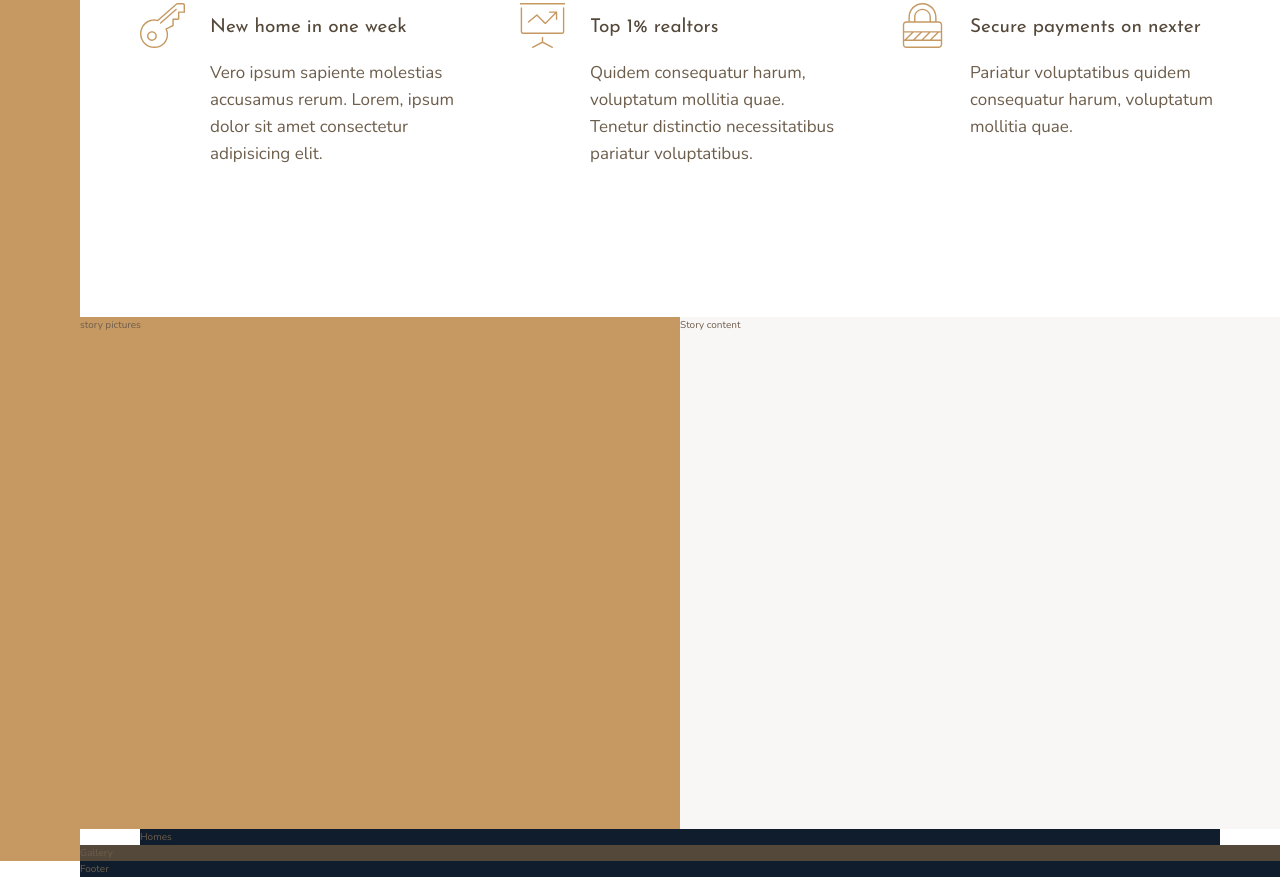
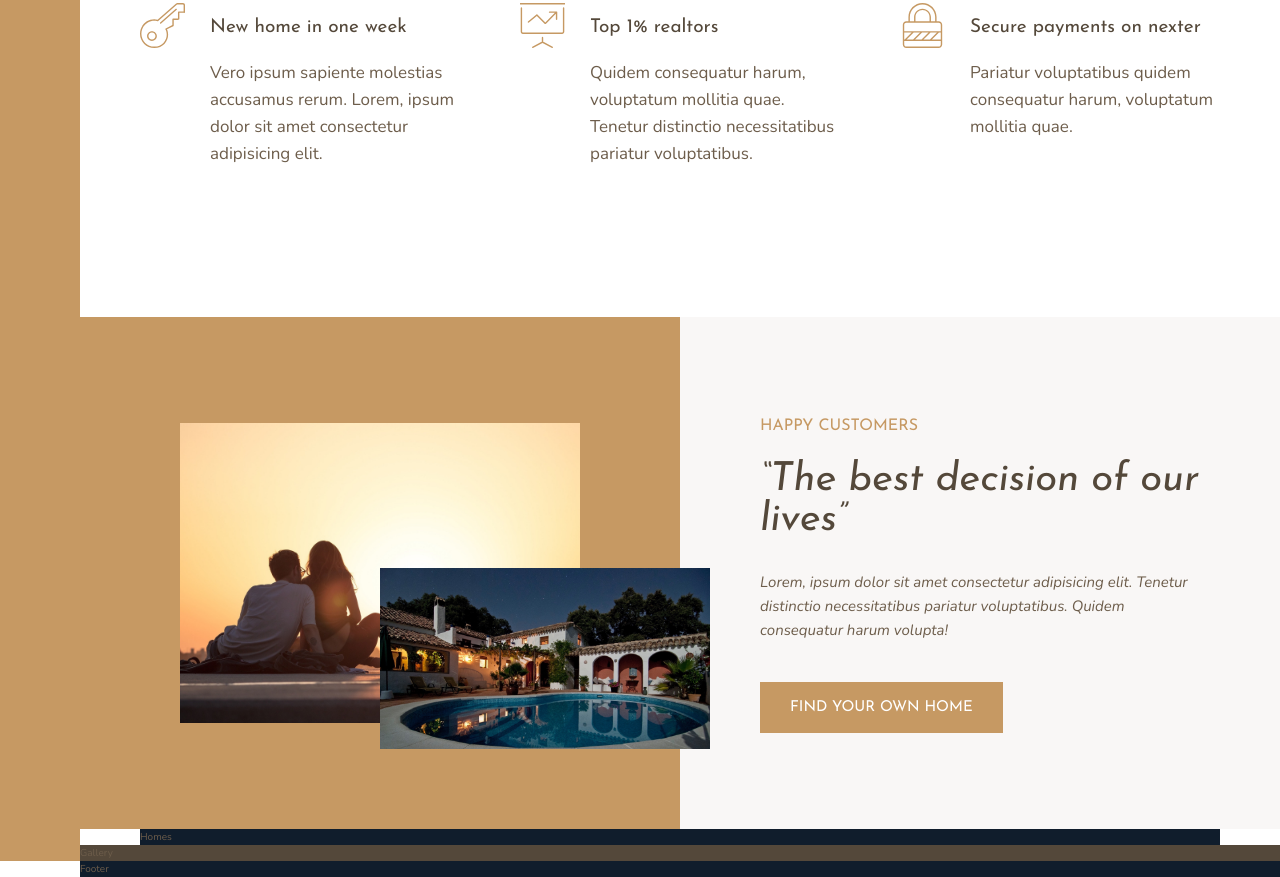
Before and after one commit to Nath-A/advanced-CSS, a website: page 03_Nexter/index.html in a window 1280 px wide. Shown: the part 991-1868 px from the top of the page. Drawn offline with nearby package versions, Linux system fonts and the light colour scheme.

Commit message:
nexter : story section done

```diff
--- a/03_Nexter/index.html
+++ b/03_Nexter/index.html
@@ -70,8 +70,17 @@
         </div>
 
     </section>
-    <div class="story__pictures">story pictures</div>
-    <div class="story__content">Story content</div>
+    <div class="story__pictures">
+        <img src="img/story-1.jpeg" alt="Couple with new house" class="story__img--1">
+        <img src="img/story-2.jpeg" alt="New house" class="story__img--2">
+    </div>
+    <div class="story__content">
+        <h3 class="heading-3 mb-sm">Happy Customers</h3>
+        <h2 class="heading-2 heading-2--dark mb-md">&ldquo;The best decision of our lives&rdquo;</h3>
+            <p class="story__text">Lorem, ipsum dolor sit amet consectetur adipisicing elit. Tenetur distinctio
+                necessitatibus pariatur voluptatibus. Quidem consequatur harum volupta!</p>
+            <button class="btn">Find your own home</button>
+    </div>
     <section class="homes">Homes</section>
     <section class="gallery">Gallery</section>
     <footer class="footer">Footer</footer>
--- a/03_Nexter/sass/_story.scss
+++ b/03_Nexter/sass/_story.scss
@@ -5,13 +5,61 @@
         background-color: $color-primary;
         grid-row: 3/4;
         grid-column: full-start/span 5;
+
+        display: grid;
+        grid-template-columns: repeat(6, 1fr);
+        grid-template-rows: repeat(6, 1fr);
+        align-items: center;
+
+        background-image: linear-gradient ((rgba($color-primary, .5)), (rgba($color-primary, .5))), url(../img/back.jpg);
+        background-size: cover;
+
     }
+
+    &__img
+    {
+
+        &--1
+        {
+            width: 100%;
+            grid-row: 2/-2;
+            grid-column: 2/-2;
+            box-shadow: 0 2rem 5rem rgba (#000, .1);
+        }
+
+        &--2
+        {
+            width: 110%;
+            grid-row: 4/6;
+            grid-column: 4/7;
+            z-index: 20;
+            box-shadow: 0 2rem 5rem rgba (#000, .2);
+        }
+    }
+
 
     &__content
     {
         background-color: $color-grey-light-1;
         grid-row: 3/4;
         grid-column: span 5/-1;
+        padding: 6rem 8rem;
+
+        // display: flex;
+        // flex-direction: column;
+        // justify-content: center;
+        // align-items: flex-start;
+
+        display: grid;
+        align-content: center;
+        justify-items: start;
 
     }
+
+    &__text
+    {
+        font-size: 1.5rem;
+        font-style: italic;
+        margin-bottom: 4rem;
+    }
 }
--- a/03_Nexter/sass/_typography.scss
+++ b/03_Nexter/sass/_typography.scss
@@ -12,11 +12,27 @@
 .heading-2
 {
     @extend %heading;
+    font-size: 4rem;
+    font-style: italic;
+    line-height: 1;
+
+    &--light
+    {
+        color: $color-grey-light-1;
+    }
+
+    &--dark
+    {
+        color: $color-grey-dark-1;
+    }
 }
 
 .heading-3
 {
     @extend %heading;
+    font-size: 1.6rem;
+    color: $color-primary;
+    text-transform: uppercase;
 }
 
 .heading-4
@@ -34,3 +50,22 @@
         color: $color-grey-dark-1;
     }
 }
+
+.btn
+{
+    background-color: $color-primary;
+    color: #fff;
+    border: none;
+    border-radius: 0;
+    font-family: $font-display;
+    font-size: 1.5rem;
+    text-transform: uppercase;
+    padding: 1.8rem 3rem;
+    cursor: pointer;
+    transform: all .2s;
+
+    &:hover
+    {
+        background-color: $color-primary-dark;
+    }
+}
--- /dev/null
+++ b/03_Nexter/sass/_utilities.scss
@@ -0,0 +1,19 @@
+.mb-sm
+{
+    margin-bottom: 2rem !important;
+}
+
+.mb-md
+{
+    margin-bottom: 3rem !important;
+}
+
+.mb-lg
+{
+    margin-bottom: 4rem !important;
+}
+
+.mb-xl
+{
+    margin-bottom: 8rem !important;
+}
--- a/03_Nexter/sass/main.scss
+++ b/03_Nexter/sass/main.scss
@@ -1,5 +1,7 @@
 @import "base";
 @import "typography";
+@import "utilities";
+
 
 @import "sidebar";
 @import "header";
```
Also changed, not shown: 03_Nexter/css/style.css, README.md, 1 other file.
